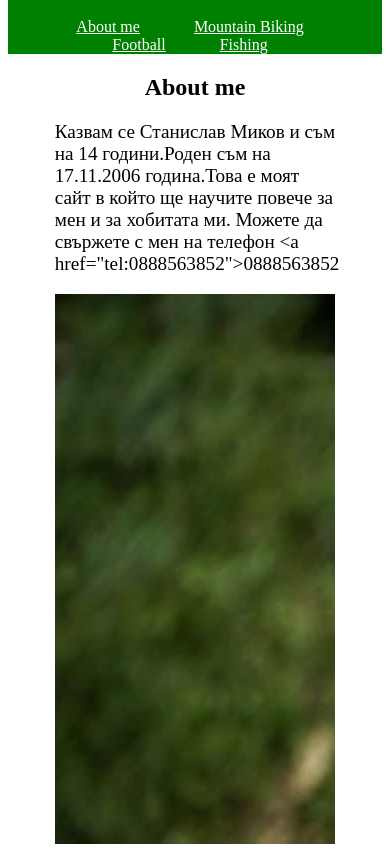
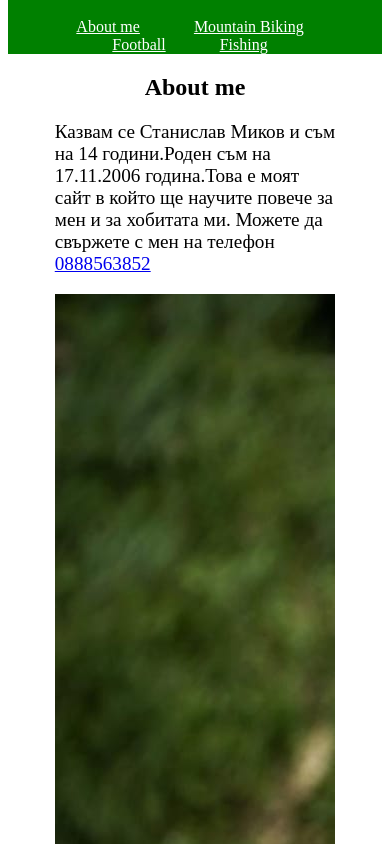
Before and after one commit to stanimikov/personal-page, a plain HTML site: page index.html in a window 390 px wide. Shown: the part 48-900 px from the top of the page. Drawn offline with Linux system fonts and the light colour scheme.

Commit message:
fixed phone number

```diff
--- a/index.html
+++ b/index.html
@@ -21,7 +21,7 @@
 
         <p id="intro">
             Казвам се Станислав Миков и съм на 14 години.Роден съм на 17.11.2006 година.Това е моят сайт в който ще
-            научите повече за мен и за хобитата ми. Можете да свържете с мен на телефон <а href="tel:0888563852">0888563852</a>
+            научите повече за мен и за хобитата ми. Можете да свържете с мен на телефон <a href="tel:0888563852">0888563852</a>
 
         </p>
 <div id="main-photo">
```
